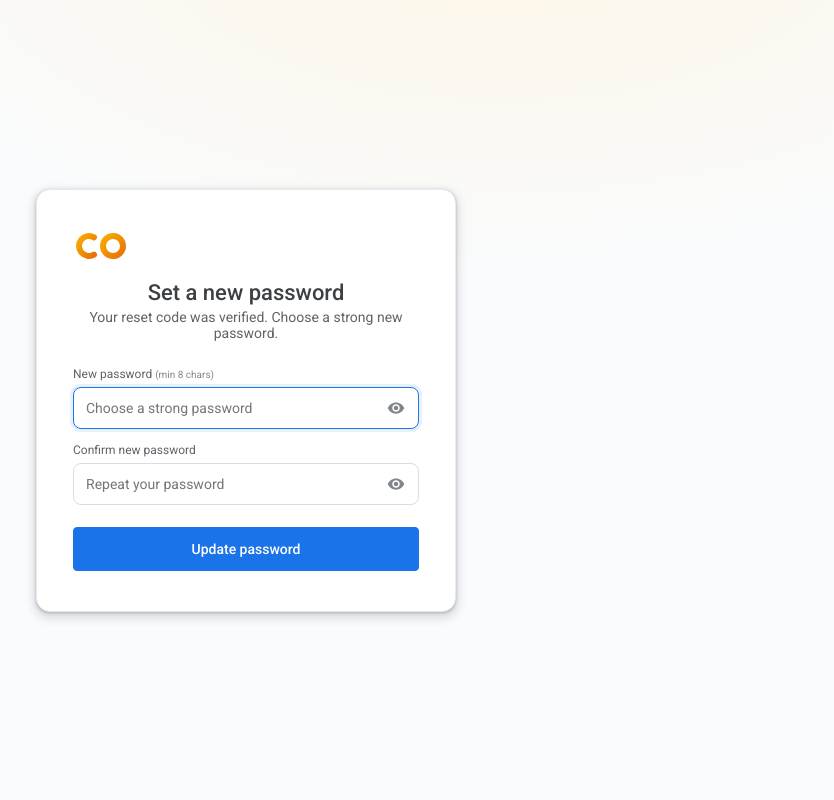
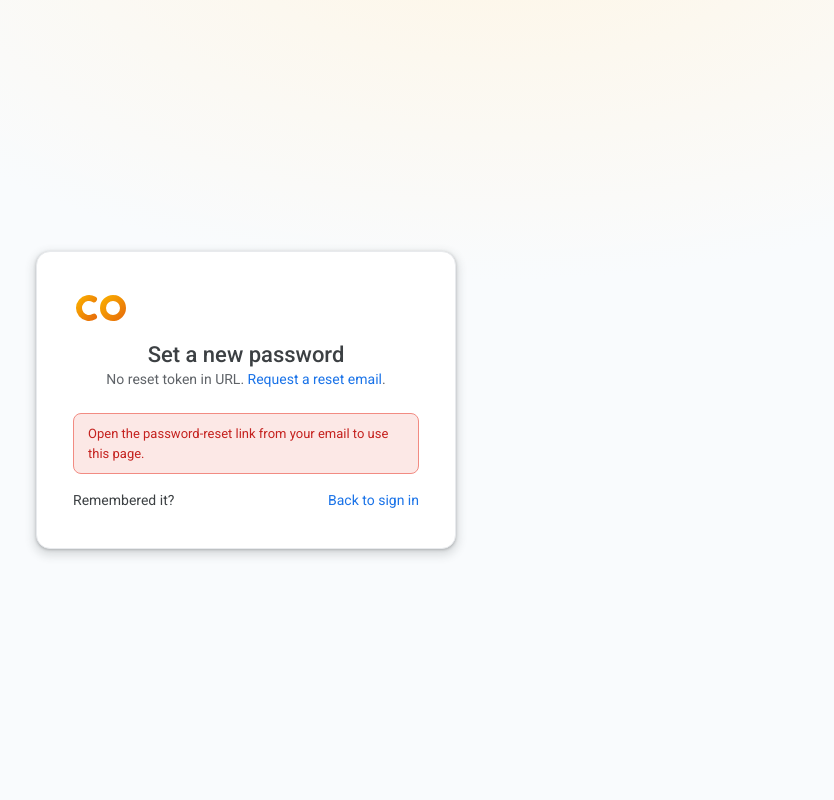
Before and after one commit to vedantjhunjhunwal/agentic-colab, a Flask app: template templates/reset_password.html in a window 1280 px wide. Shown: the whole page, without its empty margins (394-1228 px from the left). Run offline with Flask 3, Linux system fonts and the light colour scheme; the template is opened without the code that fills it: most values are stand-ins (such as "Sample title", 1, 10 or a date in 2020); some libraries are stand-ins or nearby versions; some web fonts are replaced.

Commit message:
added the supabase

```diff
--- a/app.py
+++ b/app.py
@@ -260,6 +260,20 @@ def auth_forgot_password():
     except Exception as exc:  # noqa: BLE001
         return render_template("forgot_password.html", error=str(exc))
     return redirect(url_for("login", error="If this email exists, Supabase has sent a password reset link."))
+
+
+# Page the user lands on after clicking the Supabase reset email link.
+# The recovery token arrives in the URL fragment (#access_token=...&type=recovery),
+# which only the browser sees — so the new-password submit is done client-side
+# directly against Supabase's API. SUPABASE_ANON_KEY is safe to expose to the
+# browser (it's the public key, scoped by Row Level Security).
+@app.route("/auth/reset-password")
+def auth_reset_password():
+    return render_template(
+        "reset_password.html",
+        supabase_url=os.getenv("SUPABASE_URL", "").strip().rstrip("/"),
+        supabase_anon_key=(os.getenv("SUPABASE_ANON_KEY", "") or "").strip(),
+    )
 
 
 @app.route("/logout")
--- a/templates/forgot_password.html
+++ b/templates/forgot_password.html
@@ -24,7 +24,7 @@
       </span>
     </div>
     <h1 style="font-size:22px">Forgot your password?</h1>
-    <p class="sub">Enter the email you signed up with. We'll send a 6-digit reset code.</p>
+    <p class="sub">Enter the email you signed up with. Supabase will email you a secure link to set a new password.</p>
 
     {% if error %}<div class="auth-error">{{ error }}</div>{% endif %}
 
--- a/templates/reset_password.html
+++ b/templates/reset_password.html
@@ -1,7 +1,8 @@
 <!DOCTYPE html>
 <html lang="en">
 <head>
-  <meta charset="utf-8"><meta name="viewport" content="width=device-width, initial-scale=1">
+  <meta charset="utf-8">
+  <meta name="viewport" content="width=device-width, initial-scale=1">
   <title>Reset password · Agentic AI DSL Colab</title>
   <link rel="preconnect" href="https://fonts.googleapis.com">
   <link rel="preconnect" href="https://fonts.gstatic.com" crossorigin>
@@ -24,44 +25,96 @@
       </span>
     </div>
     <h1 style="font-size:22px">Set a new password</h1>
-    <p class="sub">Your reset code was verified. Choose a strong new password.</p>
+    <p class="sub" id="sub">Enter your new password below.</p>
 
-    {% if error %}<div class="auth-error">{{ error }}</div>{% endif %}
+    <div id="error" class="auth-error" style="display:none"></div>
+    <div id="success" class="auth-success" style="display:none"></div>
 
-    <form method="post" action="{{ url_for('auth_reset_password') }}" id="resetForm">
-      <div class="field" style="position:relative">
-        <label for="password">New password <small style="color:var(--text-faint)">(min 8 chars)</small></label>
-        <input id="password" name="password" type="password" placeholder="Choose a strong password"
-               autocomplete="new-password" minlength="8" required autofocus>
-        <button type="button" class="pwd-toggle" onclick="togglePwd(this)" tabindex="-1" aria-label="Show">
-          <svg viewBox="0 0 24 24" fill="currentColor"><path d="M12 4.5C7 4.5 2.73 7.61 1 12c1.73 4.39 6 7.5 11 7.5s9.27-3.11 11-7.5c-1.73-4.39-6-7.5-11-7.5zM12 17c-2.76 0-5-2.24-5-5s2.24-5 5-5 5 2.24 5 5-2.24 5-5 5zm0-8a3 3 0 1 0 0 6 3 3 0 0 0 0-6z"/></svg>
-        </button>
-      </div>
-      <div class="field" style="position:relative">
-        <label for="confirm">Confirm new password</label>
-        <input id="confirm" name="confirm" type="password" placeholder="Repeat your password"
-               autocomplete="new-password" minlength="8" required>
-        <button type="button" class="pwd-toggle" onclick="togglePwd(this)" tabindex="-1" aria-label="Show">
-          <svg viewBox="0 0 24 24" fill="currentColor"><path d="M12 4.5C7 4.5 2.73 7.61 1 12c1.73 4.39 6 7.5 11 7.5s9.27-3.11 11-7.5c-1.73-4.39-6-7.5-11-7.5zM12 17c-2.76 0-5-2.24-5-5s2.24-5 5-5 5 2.24 5 5-2.24 5-5 5zm0-8a3 3 0 1 0 0 6 3 3 0 0 0 0-6z"/></svg>
-        </button>
-      </div>
-      <button class="btn primary" type="submit"
-              style="width:100%;height:44px;justify-content:center;margin-top:8px">
-        Update password
-      </button>
+    <form id="reset-form">
+      <label class="field-label" for="password">New password <span style="color:#80868b">(min 8 chars)</span></label>
+      <input id="password" name="password" type="password" required minlength="8" autocomplete="new-password">
+      <label class="field-label" for="confirm">Confirm new password</label>
+      <input id="confirm" name="confirm" type="password" required minlength="8" autocomplete="new-password">
+      <button type="submit" class="btn-primary" id="submit-btn">Reset password</button>
     </form>
+
+    <p class="auth-links" style="margin-top:18px">
+      Remembered it? <a href="{{ url_for('login') }}">Back to sign in</a>
+    </p>
   </div>
 </div>
+
 <script>
-function togglePwd(btn) {
-  const inp = btn.previousElementSibling;
-  inp.type = inp.type === 'password' ? 'text' : 'password';
-}
-document.getElementById('resetForm').addEventListener('submit', e => {
-  const p = document.getElementById('password').value;
-  const c = document.getElementById('confirm').value;
-  if (p !== c) { e.preventDefault(); alert('Passwords do not match.'); }
-});
+  const SUPABASE_URL = {{ supabase_url | tojson }};
+  const SUPABASE_ANON_KEY = {{ supabase_anon_key | tojson }};
+
+  // Supabase sends the recovery token in the URL fragment (#access_token=...&type=recovery).
+  // The fragment is browser-only — the server never sees it.
+  const params = new URLSearchParams(window.location.hash.slice(1));
+  const accessToken = params.get("access_token");
+  const type = params.get("type");
+  const linkError = params.get("error_description") || params.get("error");
+
+  const formEl    = document.getElementById("reset-form");
+  const errorEl   = document.getElementById("error");
+  const successEl = document.getElementById("success");
+  const subEl     = document.getElementById("sub");
+  const btnEl     = document.getElementById("submit-btn");
+
+  function showError(msg) {
+    errorEl.textContent = msg;
+    errorEl.style.display = "block";
+  }
+  function hideError() { errorEl.style.display = "none"; }
+
+  if (linkError) {
+    showError("This password-reset link is invalid or has expired. Request a new one.");
+    formEl.style.display = "none";
+    subEl.innerHTML = 'Need a fresh link? <a href="{{ url_for("auth_forgot_password") }}">Send another reset email</a>.';
+  } else if (type !== "recovery" || !accessToken) {
+    showError("Open the password-reset link from your email to use this page.");
+    formEl.style.display = "none";
+    subEl.innerHTML = 'No reset token in URL. <a href="{{ url_for("auth_forgot_password") }}">Request a reset email</a>.';
+  }
+
+  formEl.addEventListener("submit", async (e) => {
+    e.preventDefault();
+    hideError();
+    const pwd = document.getElementById("password").value;
+    const conf = document.getElementById("confirm").value;
+    if (pwd.length < 8) { showError("Password must be at least 8 characters."); return; }
+    if (pwd !== conf)   { showError("Passwords do not match."); return; }
+
+    btnEl.disabled = true;
+    btnEl.textContent = "Resetting…";
+
+    try {
+      const res = await fetch(SUPABASE_URL + "/auth/v1/user", {
+        method: "PUT",
+        headers: {
+          "apikey": SUPABASE_ANON_KEY,
+          "Authorization": "Bearer " + accessToken,
+          "Content-Type": "application/json",
+        },
+        body: JSON.stringify({ password: pwd }),
+      });
+      if (res.ok) {
+        formEl.style.display = "none";
+        successEl.textContent = "Password updated. Redirecting to sign in…";
+        successEl.style.display = "block";
+        setTimeout(() => { window.location.href = "{{ url_for('login') }}"; }, 1500);
+      } else {
+        const body = await res.json().catch(() => ({}));
+        showError(body.msg || body.message || body.error_description || ("Could not update password (HTTP " + res.status + ")."));
+        btnEl.disabled = false;
+        btnEl.textContent = "Reset password";
+      }
+    } catch (err) {
+      showError("Network error: " + err.message);
+      btnEl.disabled = false;
+      btnEl.textContent = "Reset password";
+    }
+  });
 </script>
 </body>
 </html>
```
